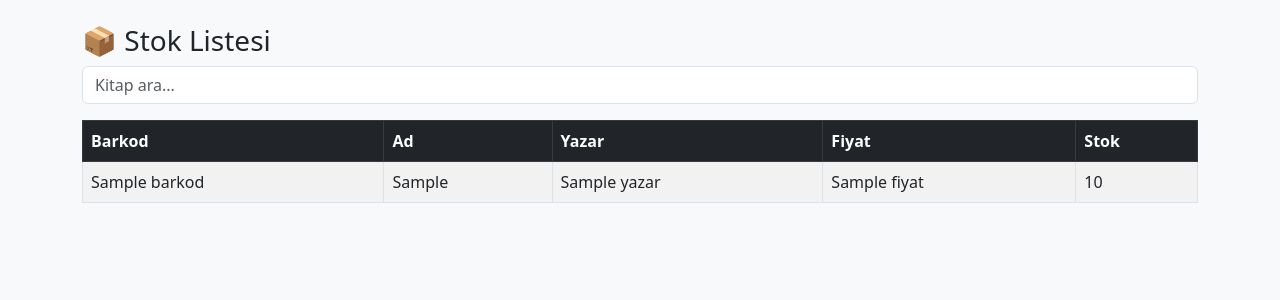
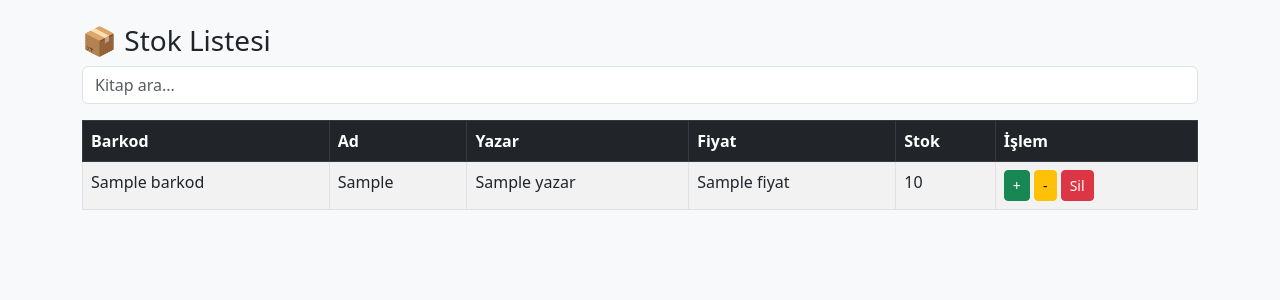
Before and after one commit to hasankucukali/kitap_sistem, a Flask app: page /stok in a window 1280 px wide. Shown: the part 54-354 px from the top of the page. Run offline with Flask 3, Linux system fonts and the light colour scheme; a database or web service that is not in the repository returns one stand-in record (values such as "Sample title"); some libraries are stand-ins or nearby versions.

Commit message:
stok.html

```diff
--- a/templates/stok.html
+++ b/templates/stok.html
@@ -19,7 +19,8 @@
 <div class="container mt-4">
 
 <h3>📦 Stok Listesi</h3>
-
+<form method="get" class="mb-3">
+    <input type="text" name="q" class="form-control" placeholder="Kitap ara...">
 <table class="table table-bordered table-striped mt-3">
 <thead class="table-dark">
 <tr>
@@ -28,6 +29,8 @@
 <th>Yazar</th>
 <th>Fiyat</th>
 <th>Stok</th>
+<th>İşlem</th>
+
 </tr>
 </thead>
 
@@ -39,11 +42,15 @@
 <td>{{k[2]}}</td>
 <td>{{k[3]}}</td>
 <td>{{k[4]}}</td>
+<td>
+    <a href="/stok_arttir/{{k[0]}}" class="btn btn-success btn-sm">+</a>
+    <a href="/stok_azalt/{{k[0]}}" class="btn btn-warning btn-sm">-</a>
+    <a href="/stok_sil/{{k[0]}}" class="btn btn-danger btn-sm">Sil</a>
+</td>
 </tr>
 {% endfor %}
 </tbody>
-<form method="get" class="mb-3">
-    <input type="text" name="q" class="form-control" placeholder="Kitap ara...">
+
 </form>
 </table>
 
```
